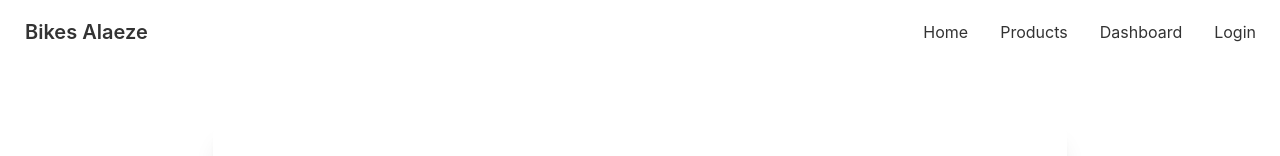
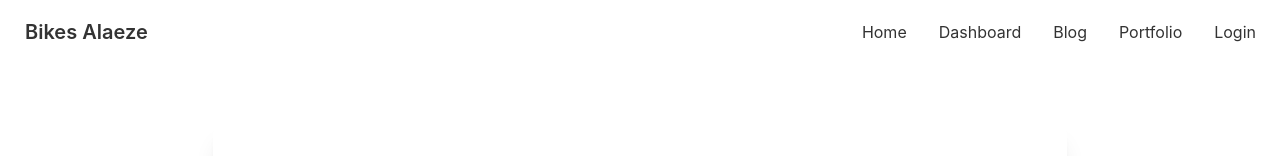
Before and after one commit to mdamirhossainjowel/Bikes-alaeze-Client-side, a React (Create React App) app: page /login in a window 1280 px wide. Shown: the top 156 px of the page. Built offline with nearby package versions, Linux system fonts and the light colour scheme; no server answers.

Commit message:
login page updated

```diff
--- a/src/App.js
+++ b/src/App.js
@@ -10,9 +10,9 @@ import MyOrder from "./Pages/Dashboard/MyOrder";
 import MyReview from "./Pages/Dashboard/MyReview";
 import MyProfile from "./Pages/Dashboard/MyProfile";
 import PagenotFound from "./Pages/Shared/PagenotFound";
-import Login from "./Pages/Login_Registration/Login";
-import Registration from "./Pages/Login_Registration/Registration";
-import RequireAuth from "./Pages/Login_Registration/RequireAuth";
+import Login from "./Pages/Login&Registration/Login";
+import Registration from "./Pages/Login&Registration/Registration";
+import RequireAuth from "./Pages/Login&Registration/RequireAuth";
 
 function App() {
   return (
--- a/src/Pages/Dashboard/Dashboard.js
+++ b/src/Pages/Dashboard/Dashboard.js
@@ -1,37 +1,64 @@
-import React from 'react'
-import { useAuthState } from 'react-firebase-hooks/auth'
-import { Link, Outlet } from 'react-router-dom'
-import auth from '../../firebase.init'
-import useAdmin from '../../hook/useAdmin'
+import React from "react";
+import { useAuthState } from "react-firebase-hooks/auth";
+import { Link, Outlet } from "react-router-dom";
+import auth from "../../firebase.init";
+import useAdmin from "../../hook/useAdmin";
 
 const Dashboard = () => {
-const [user]=useAuthState(auth);
-  const [admin]=useAdmin(user.email)
+  const [user] = useAuthState(auth);
+  const [admin] = useAdmin(user);
   return (
     <div className="drawer drawer-mobile">
       <input id="my-drawer-2" type="checkbox" className="drawer-toggle" />
       <div className="drawer-content flex flex-col">
         <Outlet></Outlet>
-    <label htmlFor="my-drawer-2" className="btn btn-primary drawer-button lg:hidden">Open drawer</label>
-
+        <label
+          htmlFor="my-drawer-2"
+          className="btn btn-primary drawer-button lg:hidden"
+        >
+          Open drawer
+        </label>
       </div>
       <div className="drawer-side">
         <label htmlFor="my-drawer-2" className="drawer-overlay"></label>
         <ul className="menu p-4 overflow-y-auto w-80 bg-base-100 text-base-content">
-    {!admin && <li><Link to='/dashboard'>My Order</Link></li>}
-     {!admin && <li><Link to='myreview'>My Review</Link></li>}
-     {admin && <li><Link to='/dashboard'>Manage All Orders</Link></li>}
-     {admin&& <li><Link to='addproduct'>Add Product</Link></li>}
-      {admin && <li><Link to='makeadmin'>Make Admin</Link></li>}
-      {admin && <li><Link to='manageproducts'>Manage Products</Link></li>}
-      <li><Link to='myprofile'>My Profile</Link></li>
-
+          {!admin && (
+            <li>
+              <Link to="/dashboard">My Order</Link>
+            </li>
+          )}
+          {!admin && (
+            <li>
+              <Link to="myreview">My Review</Link>
+            </li>
+          )}
+          {admin && (
+            <li>
+              <Link to="/dashboard">Manage All Orders</Link>
+            </li>
+          )}
+          {admin && (
+            <li>
+              <Link to="addproduct">Add Product</Link>
+            </li>
+          )}
+          {admin && (
+            <li>
+              <Link to="makeadmin">Make Admin</Link>
+            </li>
+          )}
+          {admin && (
+            <li>
+              <Link to="manageproducts">Manage Products</Link>
+            </li>
+          )}
+          <li>
+            <Link to="myprofile">My Profile</Link>
+          </li>
         </ul>
-
       </div>
     </div>
+  );
+};
 
-    )
-}
-
-export default Dashboard
+export default Dashboard;
--- a/src/Pages/Login_Registration/Login.js
+++ b/src/Pages/Login&Registration/Login.js
@@ -4,7 +4,7 @@ import {
   useSignInWithGoogle,
 } from "react-firebase-hooks/auth";
 import { useForm } from "react-hook-form";
-import { Link, Navigate, useLocation} from "react-router-dom";
+import { Link, useNavigate } from "react-router-dom";
 import Loading from "../Shared/Loading";
 import useToken from "../../hook/useToken";
 import auth from "../../firebase.init";
@@ -25,12 +25,12 @@ const Login = () => {
   const [signInWithGoogle, usergoogle, loadinggoogle, errorgoogle] =
     useSignInWithGoogle(auth);
   const [token] = useToken(userEmailPass || usergoogle);
-  const location = useLocation();
+  const navigate = useNavigate();
   if (loadingEmailPass || loadinggoogle) {
     return <Loading></Loading>;
   }
   if (token) {
-    return <Navigate to="/login" state={{ from: location }} replace></Navigate>
+    navigate("/");
   }
   const onSubmit = (data) => {
     signInWithEmailAndPassword(data.Email, data.Password);
--- a/src/Pages/Shared/Header.js
+++ b/src/Pages/Shared/Header.js
@@ -1,8 +1,8 @@
-import React from 'react'
-import { Link } from 'react-router-dom'
-import { useAuthState } from 'react-firebase-hooks/auth';
-import auth from '../../firebase.init'
-import { signOut } from 'firebase/auth';
+import React from "react";
+import { Link } from "react-router-dom";
+import { useAuthState } from "react-firebase-hooks/auth";
+import auth from "../../firebase.init";
+import { signOut } from "firebase/auth";
 
 const Header = () => {
   const [user] = useAuthState(auth);
@@ -11,32 +11,79 @@ const Header = () => {
       <div className="navbar-start">
         <div className="dropdown">
           <label tabIndex="0" className="btn btn-ghost lg:hidden">
-        <svg xmlns="http://www.w3.org/2000/svg" className="h-5 w-5" fill="none" viewBox="0 0 24 24" stroke="currentColor"><path strokeLinecap="round" strokeLinejoin="round" strokeWidth="2" d="M4 6h16M4 12h8m-8 6h16" /></svg>
+            <svg
+              xmlns="http://www.w3.org/2000/svg"
+              className="h-5 w-5"
+              fill="none"
+              viewBox="0 0 24 24"
+              stroke="currentColor"
+            >
+              <path
+                strokeLinecap="round"
+                strokeLinejoin="round"
+                strokeWidth="2"
+                d="M4 6h16M4 12h8m-8 6h16"
+              />
+            </svg>
           </label>
-      <ul tabIndex="0" className="menu menu-compact dropdown-content mt-3 p-2 shadow bg-base-100 rounded-box w-52">
-        <li><Link to='/home'>Home</Link></li>
-        <li><Link to='/products'>Products</Link></li>
-        <li><Link to='/dashboard'>Dashboard</Link></li>
-        {
-          !user ? <li><Link to='/login'>Login</Link></li> : <li><button onClick={()=>signOut(auth)}>Logout</button></li>
-        }
-
+          <ul
+            tabIndex="0"
+            className="menu menu-compact dropdown-content mt-3 p-2 shadow bg-base-100 rounded-box w-52"
+          >
+            <li>
+              <Link to="/home">Home</Link>
+            </li>
+            <li>
+              <Link to="/dashboard">Dashboard</Link>
+            </li>
+            <li>
+              <Link to="/blog">Blog</Link>
+            </li>
+            <li>
+              <Link to="/portfolio">Portfolio</Link>
+            </li>
+            {!user ? (
+              <li>
+                <Link to="/login">Login</Link>
+              </li>
+            ) : (
+              <li>
+                <button onClick={() => signOut(auth)}>Logout</button>
+              </li>
+            )}
           </ul>
         </div>
-    <Link to='/' className="btn btn-ghost normal-case text-xl">Bikes Alaeze</Link>
+        <Link to="/" className="btn btn-ghost normal-case text-xl">
+          Bikes Alaeze
+        </Link>
       </div>
       <div className="navbar-center hidden lg:flex">
         <ul className="menu menu-horizontal p-0">
-    <li><Link to='/home'>Home</Link></li>
-    <li><Link to='/products'>Products</Link></li>
-    <li><Link to='/dashboard'>Dashboard</Link></li>
-    {
-          !user ? <li><Link to='/login'>Login</Link></li> : <li><button onClick={()=>signOut(auth)}>Logout</button></li>
-        }
+          <li>
+            <Link to="/home">Home</Link>
+          </li>
+          <li>
+            <Link to="/dashboard">Dashboard</Link>
+          </li>
+          <li>
+            <Link to="/blog">Blog</Link>
+          </li>
+          <li>
+            <Link to="/portfolio">Portfolio</Link>
+          </li>
+          {!user ? (
+            <li>
+              <Link to="/login">Login</Link>
+            </li>
+          ) : (
+            <li>
+              <button onClick={() => signOut(auth)}>Logout</button>
+            </li>
+          )}
         </ul>
       </div>
     </div>
-    )
-}
+  );
+};
 
-export default Header
+export default Header;
--- a/src/hook/useAdmin.js
+++ b/src/hook/useAdmin.js
@@ -1,11 +1,11 @@
-import { useEffect, useState } from "react"
+import { useEffect, useState } from "react";
 
-const useAdmin=(user)=>{
-    const [admin,setAdmin]=useState(false);
-    const [adminloading,setAdminloading]=useState(true);
+const useAdmin = (user) => {
+  const [admin, setAdmin] = useState(false);
+  const [adminloading, setAdminloading] = useState(true);
   useEffect(() => {
-        const email=user?.user?.email;
-       if(email){
+    const email = user?.email;
+    if (email) {
       fetch(`http://localhost:5000/admin/${email}`, {
         method: "GET",
         headers: {
@@ -15,11 +15,11 @@ const useAdmin=(user)=>{
       })
         .then((res) => res.json())
         .then((data) => {
-                setAdmin(data.admin)
-                setAdminloading(false)
+          setAdmin(data.admin);
+          setAdminloading(false);
         });
     }
   }, [user]);
-    return [admin,adminloading];
-}
+  return [admin, adminloading];
+};
 export default useAdmin;
--- a/src/hook/useToken.js
+++ b/src/hook/useToken.js
@@ -21,7 +21,7 @@ const useToken = (user) => {
           setToken(accessToken);
         });
     }
-  }, [token]);
+  }, [user]);
 
   return [token];
 };
```
Also changed, not shown: src/Pages/Login&Registration/Registration.js (renamed from src/Pages/Login_Registration/Registration.js), src/Pages/Login&Registration/RequireAuth.js (renamed from src/Pages/Login_Registration/RequireAuth.js). Lines whose indentation alone changed are shown as unchanged.
